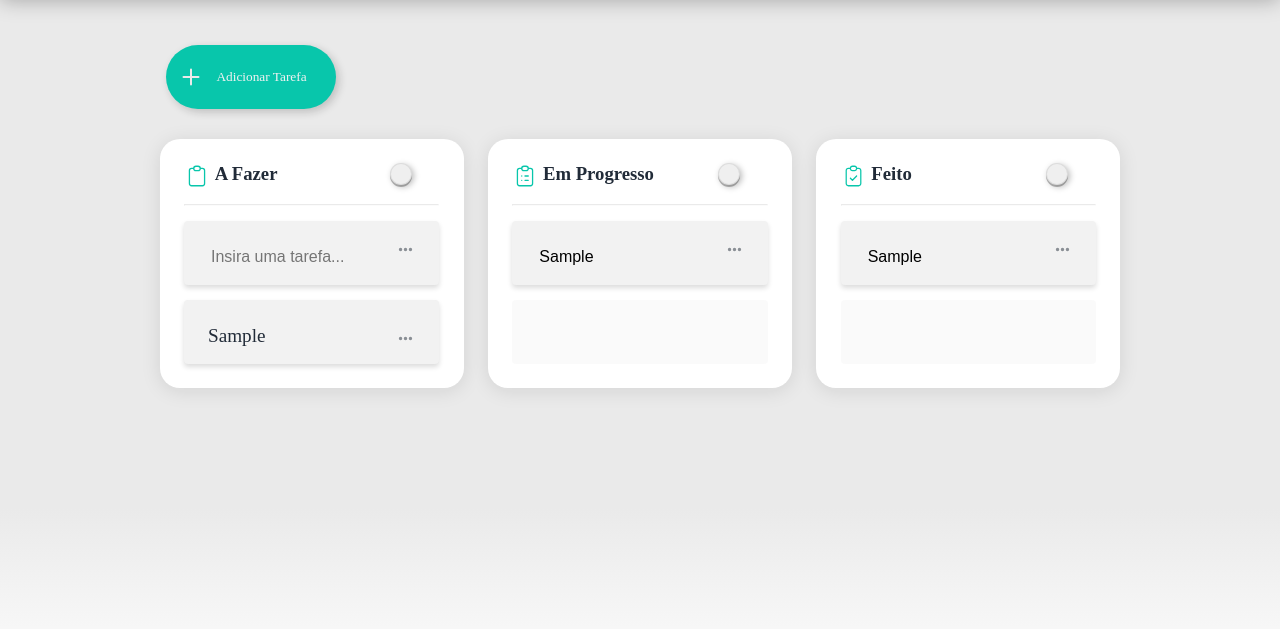
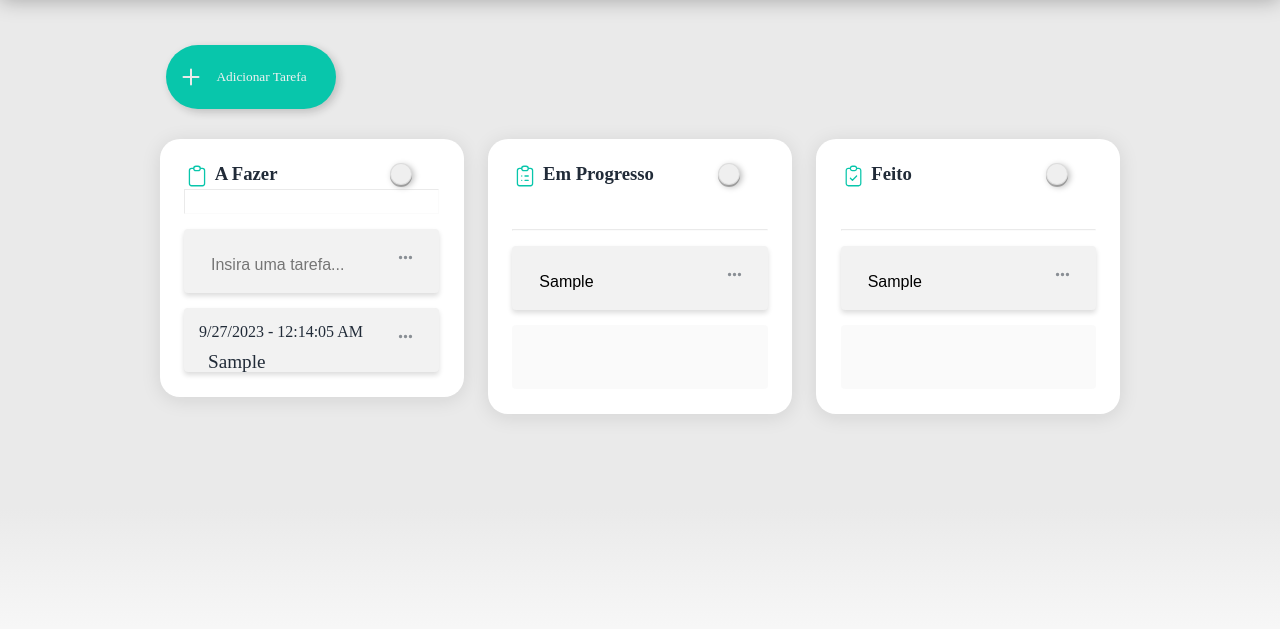
Before and after one commit to isaiasbatista1/projetoListadeTarefas, a plain HTML site: page index.html in a window 1280 px wide. Both pictures are taken after typing "Sample", "Sample", "Sample" into the empty fields and a click on the button "Adicionar Tarefa". Shown: the part 99-728 px from the top of the page. Drawn offline with Linux system fonts and the light colour scheme.

Commit message:
Atualizaçao-Edson
Inserido data e hora nas tarefas.

```diff
--- a/assets/css/styles.css
+++ b/assets/css/styles.css
@@ -332,3 +332,7 @@ header .container {
     transform: translateX(0);
   }
 }
+.titulo-container{
+  display: grid;
+  grid-template-rows: repeat(2,1fr);
+}
--- a/assets/js/scripts.js
+++ b/assets/js/scripts.js
@@ -129,3 +129,35 @@ function toogleColorPicker(colorPicker) {
   }
 }
 //choose color
+
+function adicionarTarefa() {
+  const tarefa = document.querySelector(".to-do").value;
+
+  if (tarefa.trim() === "") {
+    errorMessage.style.display = "block";
+    return;
+  }
+
+  errorMessage.style.display = "none";
+  tarefas.push(tarefa);
+
+  const divTaskBox = document.querySelector(".taskbox").cloneNode(true);
+  const paragrafo = document.createElement("p");
+  paragrafo.textContent = tarefa;
+
+  // Obter a data atual
+  const dataAtual = new Date();
+  const dataFormatada = `${dataAtual.toLocaleDateString()} - ${dataAtual.toLocaleTimeString()}`;
+  const spanData = divTaskBox.querySelector(".task-date");
+  spanData.textContent = dataFormatada;
+
+  divTaskBox.classList.add("added");
+  divTaskBox.setAttribute("draggable", true);
+
+  divTaskBox.querySelector(".task").remove();
+  divTaskBox.querySelector(".task-content").appendChild(paragrafo);
+
+  document.querySelector(".tasks").appendChild(divTaskBox);
+
+  document.querySelector(".to-do").value = "";
+}
--- a/index.html
+++ b/index.html
@@ -33,6 +33,7 @@
 
     <div class="quadros">
       <div class="lane dark" id="afazer">
+        <div class="titulo-container">
           <div class="titulo">
             <img class="icons" src="assets/images/clipboard.svg" />
             <h3 class="head">A Fazer</h3>
@@ -40,16 +41,16 @@
           </div>
           <div id="colorPicker1" class="colorPicker" style="display: none"></div>
           <hr class="linha" />
+        </div>
 
         <div class="taskbox">
           <div class="task-content">
             <input class="task to-do" placeholder="Insira uma tarefa..." />
             <p class="error-message">Por favor, <br />insira uma tarefa!</p>
+            <span class="task-date"></span>
             <ul class="menu">
               <li>
-                <a href="#"
-                  ><img src="assets/images/dots-horizontal.svg" alt=""
-                /></a>
+                <a href="#"><img src="assets/images/dots-horizontal.svg" alt=""/></a>
                 <ul>
                   <li><a href="#">Excluir</a></li>
                   <li><a href="#">Editar</a></li>
@@ -63,12 +64,14 @@
       </div>
 
       <div class="lane dark">
+        <div class="titulo-container">
           <div class="titulo">
             <img class="icons" src="assets/images/clipboard-list.svg" />
             <h3 class="head">Em Progresso</h3>
             <button id="colorButton2" class="colorButton"></button>
           </div>
           <div id="colorPicker2" class="colorPicker" style="display: none"></div>
+        </div>
 
         <hr class="linha" />
 
@@ -90,12 +93,14 @@
       </div>
 
       <div class="lane dark">
+        <div class="titulo-container">
           <div class="titulo">
             <img class="icons" src="assets/images/clipboard-check.svg" />
             <h3 class="head">Feito</h3>
             <button id="colorButton3" class="colorButton"></button>
           </div>
           <div id="colorPicker3" class="colorPicker" style="display: none"></div>
+        </div>
 
         <hr class="linha" />
 
```
Lines whose indentation alone changed are shown as unchanged.
